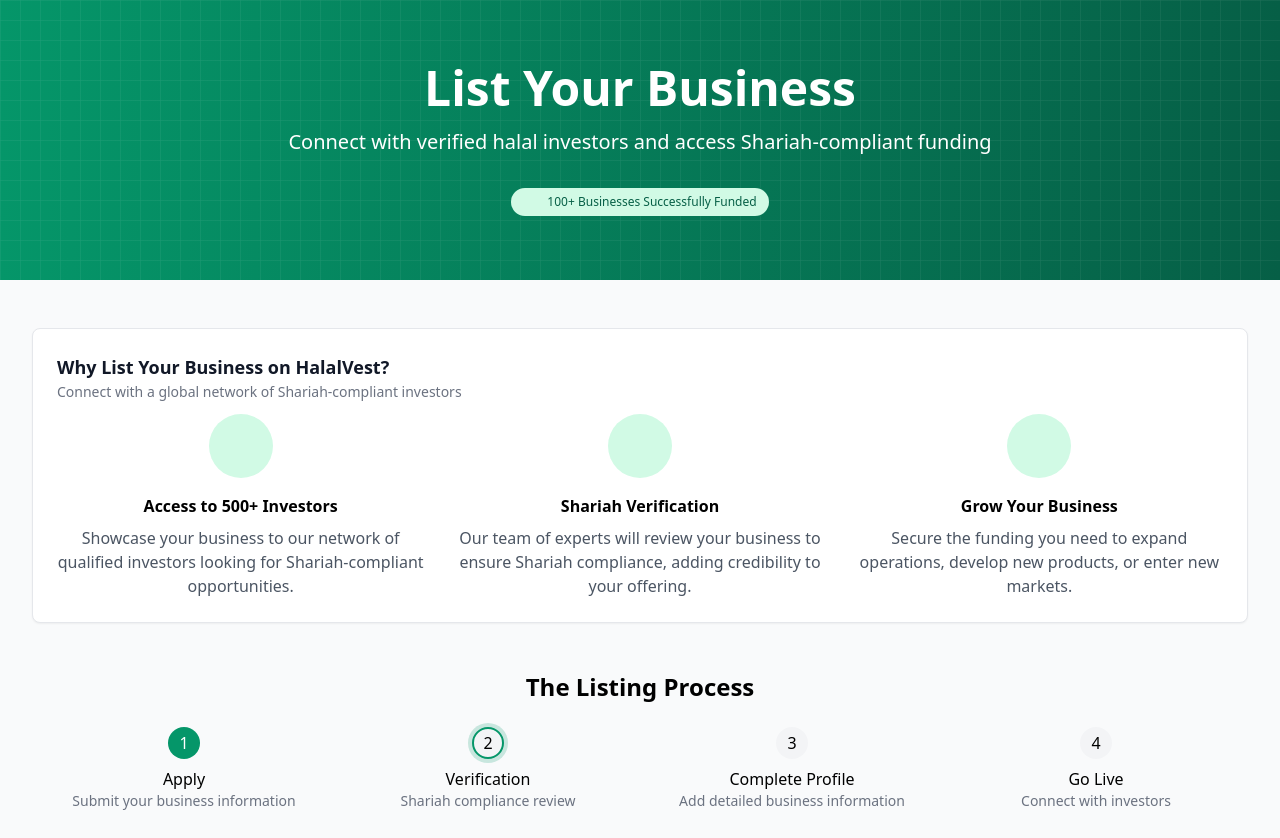
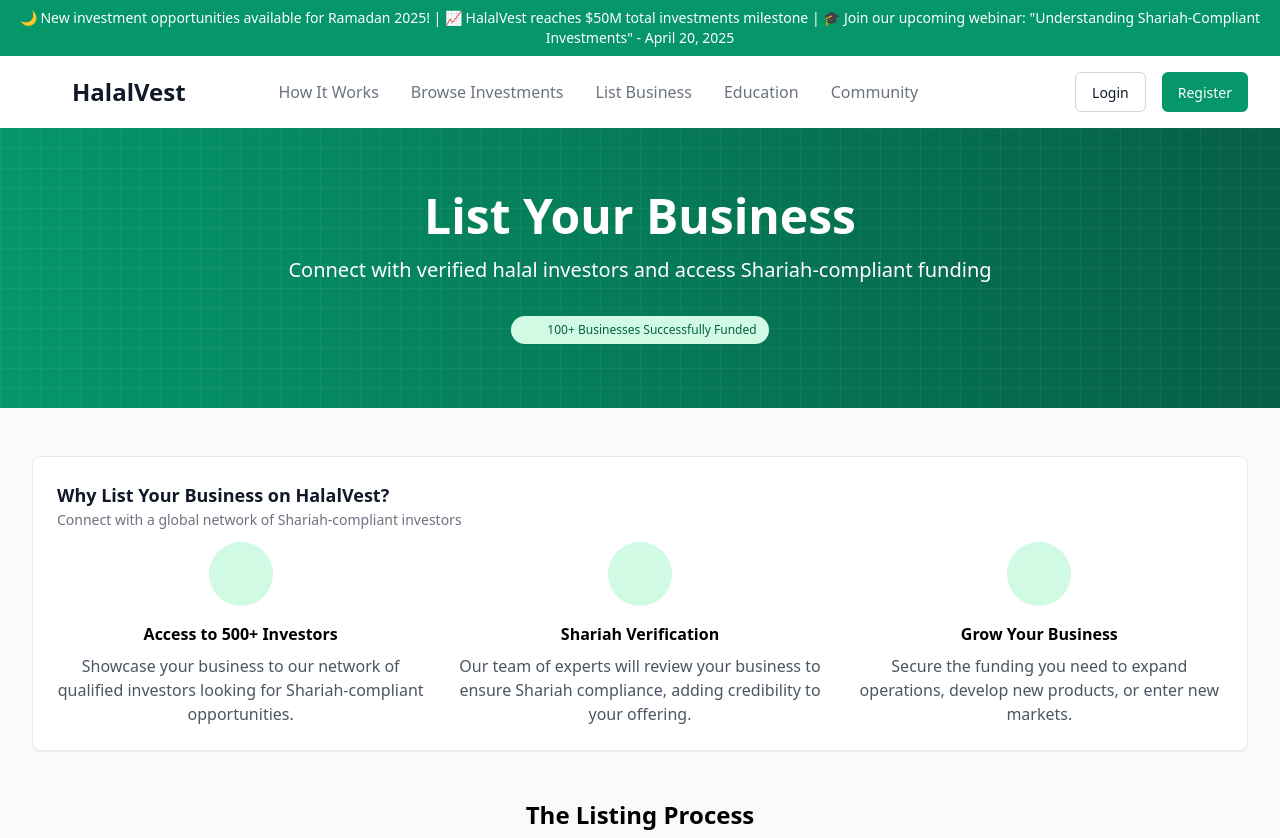
Before and after one commit to Halalbizzsocial/halalvest, a plain HTML site: page list-your-business.html in a window 1280 px wide. Shown: the top 838 px of the page. Drawn offline with nearby package versions, Linux system fonts and the light colour scheme.

Commit message:
updating the footer and header

```diff
--- a/list-your-business.html
+++ b/list-your-business.html
@@ -362,6 +362,52 @@
   </style>
 </head>
 <body class="min-h-screen bg-gray-50">
+  <!-- Announcement Banner -->
+  <div class="bg-green-600 text-white px-4 py-2 text-center text-sm">
+    <div class="news-ticker">
+      <div class="news-ticker-content">
+        🌙 New investment opportunities available for Ramadan 2025! | 📈 HalalVest reaches $50M total investments milestone | 🎓 Join our upcoming webinar: "Understanding Shariah-Compliant Investments" - April 20, 2025
+      </div>
+    </div>
+  </div>
+
+  <!-- Header -->
+  <header class="bg-white shadow-sm sticky top-0 z-30">
+    <div class="max-w-7xl mx-auto px-4 sm:px-6 lg:px-8 py-4">
+      <div class="flex justify-between items-center">
+        <div class="flex items-center space-x-2">
+          <i data-feather="hand" class="h-8 w-8 text-green-600"></i>
+          <span class="text-2xl font-bold text-gray-900">HalalVest</span>
+        </div>
+        <div class="hidden md:flex items-center space-x-8">
+          <a href="how-it-works-page.html" class="text-gray-500 hover:text-gray-900 transition-colors">How It Works</a>
+          <a href="#" class="text-gray-500 hover:text-gray-900 transition-colors">Browse Investments</a>
+          <a href="list-your-business.html" class="text-gray-500 hover:text-gray-900 transition-colors">List Business</a>
+          <a href="#" class="text-gray-500 hover:text-gray-900 transition-colors">Education</a>
+          <a href="#" class="text-gray-500 hover:text-gray-900 transition-colors">Community</a>
+        </div>
+        <div class="flex space-x-4 items-center">
+          <div class="hidden md:flex items-center mr-4">
+            <div class="dark-mode-toggle">
+              <span class="sr-only">Toggle dark mode</span>
+            </div>
+          </div>
+          <div class="relative mr-2 hidden md:block">
+            <button class="p-2 rounded-full hover:bg-gray-100 transition-colors">
+              <i data-feather="bell" class="h-5 w-5 text-gray-500"></i>
+              <span class="notification-dot"></span>
+            </button>
+          </div>
+          <button class="btn btn-outline">Login</button>
+          <button class="btn btn-primary">Register</button>
+          <button class="md:hidden" id="mobile-menu-button">
+            <i data-feather="menu" class="h-6 w-6 text-gray-500"></i>
+          </button>
+        </div>
+      </div>
+    </div>
+  </header>
+
   <!-- Hero Section -->
   <div style="background: linear-gradient(to right, #059669, #065f46);" class="text-white py-16 relative overflow-hidden">
     <!-- Background pattern -->
@@ -711,19 +757,20 @@
           <div class="accordion-content">
             <p class="text-gray-600">
               The initial review of your application typically takes 2-3 business days. The complete Shariah compliance verification can take 7-14 days to complete.
+            </p>
+          </div>
+        </div>
+      </div>
+    </div>
+  </div>
 
-
-              <!-- Footer -->
   <!-- Footer -->
   <footer class="bg-gray-800 text-white py-12">
     <div class="max-w-7xl mx-auto px-4 sm:px-6 lg:px-8">
       <div class="grid grid-cols-1 md:grid-cols-4 gap-8 text-center md:text-left">
         <div>
           <h3 class="text-lg font-semibold mb-4">About</h3>
-        <p class="text-gray-400">
-          HalalVest is your trusted platform for Shariah-compliant investments
-          and business opportunities.
-        </p>
+          <p class="text-gray-400">HalalVest is your trusted platform for Shariah-compliant investments and business opportunities.</p>
         </div>
         <div>
           <h3 class="text-lg font-semibold mb-4">Quick Links</h3>
@@ -752,13 +799,11 @@
           </ul>
         </div>
       </div>
-    <div class="mt-6 text-center text-gray-400">
-      &copy; 2025 HalalVest. All rights reserved.
-    </div>
+      <div class="mt-6 text-center text-gray-400">&copy; 2025 HalalVest. All rights reserved.</div>
     </div>
   </footer>
 
-<!-- <script>
+  <script>
     document.querySelectorAll('.tabs-trigger').forEach(button => {
       button.addEventListener('click', () => {
         // Remove active class from all buttons
@@ -773,6 +818,6 @@
         document.getElementById(tabId).classList.add('active');
       });
     });
-</script> -->
+  </script>
 </body>
 </html>
```
Lines whose indentation alone changed are shown as unchanged.
